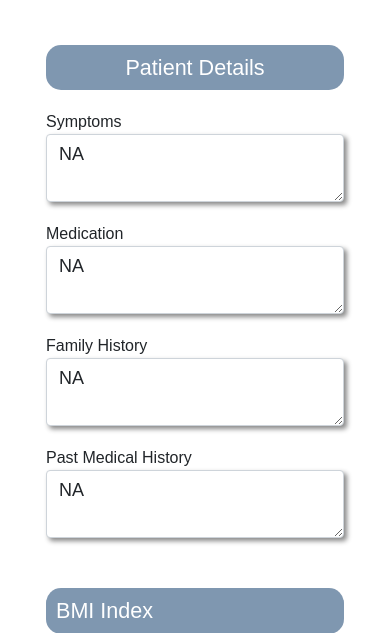
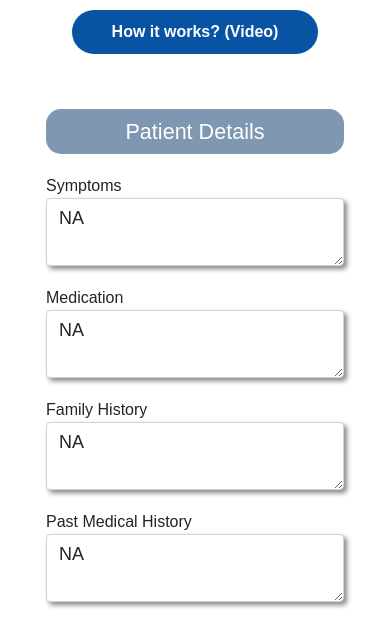
Before and after one commit to White-Devil09/Discover-Bioinsight, a Flask app: page /patient_form in a window 390 px wide. Shown: the part 163-796 px from the top of the page. Run offline with Flask 2, Linux system fonts and the light colour scheme.

Commit message:
added links

```diff
--- a/application/templates/patient_form.html
+++ b/application/templates/patient_form.html
@@ -88,16 +88,42 @@
         /* Adjust the spacing as needed */
     }
 
+    .fixed-div {
+            position: fixed;
+            left: 80%;
+            top: 50%;
+            transform: translate(-50%, -50%);
+            padding: 10px;
+        }
+
     /* Add media queries for responsive design */
     @media (min-width: 768px) {
         .col-md-6 {
             flex: 0 0 50%;
-            /* Back to 50% width on larger screens */
         }
+    }
+
+    @media (max-width: 768px) {
+        .fixed-div {
+                display: flex;
+                align-items: center;
+                justify-content: center;
+                position: static;
+                transform: none;
+                left: auto;
+                top: auto;
+            }
     }
 </style>
 
 <div class="container">
+    <div class="fixed-div">
+        <button
+        style="background-color: #0853a3; color: #fff; border: none; padding: 10px 40px; border-radius: 25px; font-size: 16px; font-weight: bold;">
+        <a href="https://www.linkedin.com/posts/discoverbioinsights_using-evidence-based-primary-care-platform-activity-7128963501607276545-hB1K?utm_source=share&utm_medium=member_desktop"
+            style="text-decoration: none; color: #fff;">How it works? (Video)</a>
+    </button>
+    </div>
     <div class="row">
         <div class="col-md-8">
             <form action="{{ url_for('result') }}" method="POST">
```
